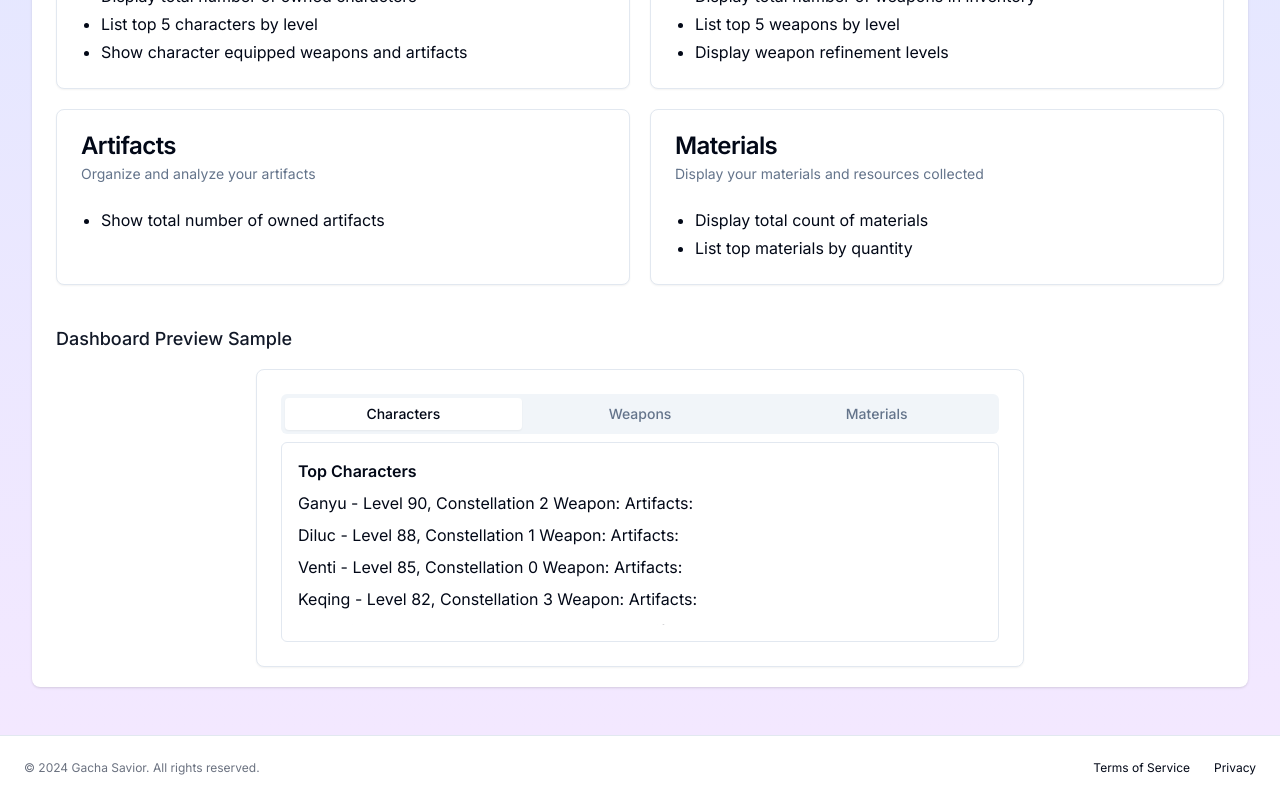
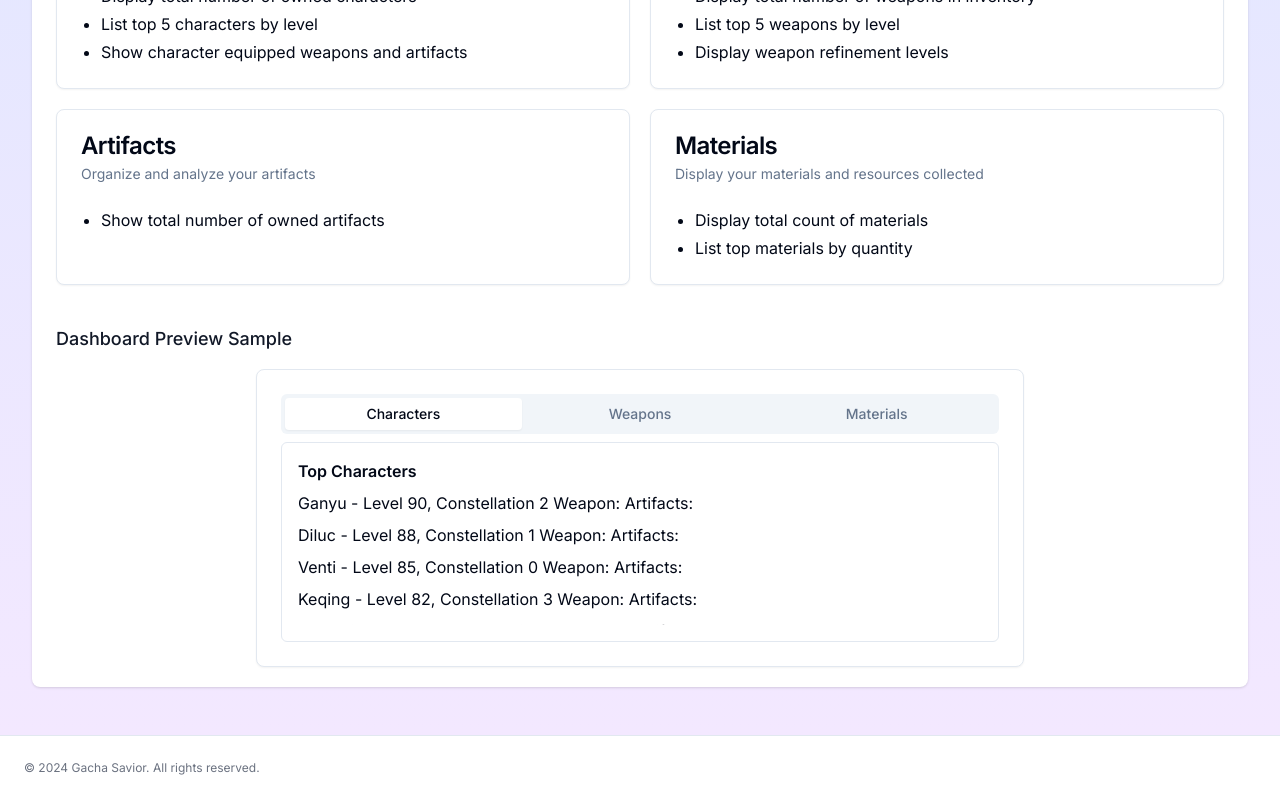
Before and after one commit to Randell157/gacha-savior-updated, a Next.js app: page /features in a window 1280 px wide. Shown: the part 372-1172 px from the top of the page. Built offline with nearby package versions, Linux system fonts and the light colour scheme; no server answers.

Commit message:
Update footer.tsx

```diff
--- a/src/components/footer.tsx
+++ b/src/components/footer.tsx
@@ -7,20 +7,6 @@ export default function Footer() {
         <p className="text-xs text-gray-500 dark:text-gray-400">
           © 2024 Gacha Savior. All rights reserved.
         </p>
-        <nav className="flex gap-4 sm:gap-6 mt-4 sm:mt-0">
-          <Link
-            className="text-xs hover:underline underline-offset-4"
-            href="/terms"
-          >
-            Terms of Service
-          </Link>
-          <Link
-            className="text-xs hover:underline underline-offset-4"
-            href="/privacy"
-          >
-            Privacy
-          </Link>
-        </nav>
       </div>
     </footer>
   );
```
